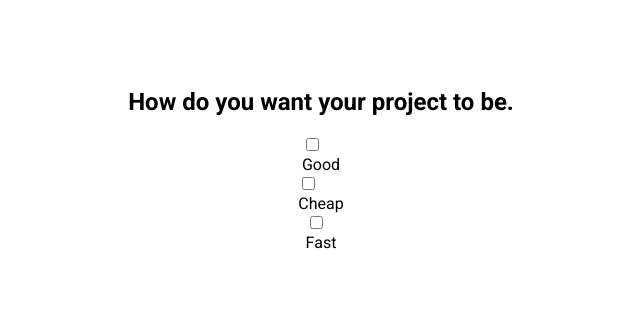
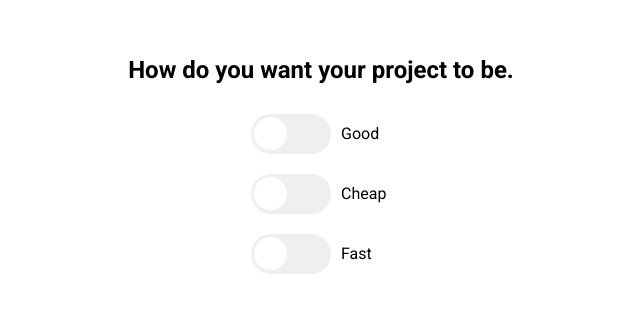
Before and after one commit to akyravish/fast_checkbox, a plain HTML site: page index.html in a window 1280 px wide. Shown: the part 240-552 px from the top of the page, without its empty margins (319-959 px from the left). Drawn offline with Linux system fonts and the light colour scheme.

Commit message:
add css lines

```diff
--- a/style.css
+++ b/style.css
@@ -14,3 +14,74 @@ body {
 	overflow: hidden;
 	margin: 0;
 }
+
+.toggle-container {
+	width: 200px;
+	margin: 10px 0;
+	display: flex;
+	align-items: center;
+}
+
+.toggle {
+	visibility: hidden;
+}
+
+.label {
+	width: 80px;
+	height: 40px;
+	background-color: #efefef;
+	border-radius: 50px;
+	display: inline-block;
+	margin: 0 10px 0;
+	position: relative;
+	cursor: pointer;
+	transition: all 0.3s linear;
+}
+
+.toggle:checked + .label {
+	background-color: blueviolet;
+	transition: all 0.3s linear;
+}
+
+.ball {
+	background-color: #fff;
+	width: 33px;
+	height: 33px;
+	border-radius: 50%;
+	position: absolute;
+	top: 3px;
+	left: 3px;
+	animation: motionOff 0.3s linear forwards;
+}
+
+.toggle:checked + .label .ball {
+	animation: motionOn 0.3s linear forwards;
+}
+
+@keyframes motionOn {
+	0% {
+		transform: translateX(0px) scale(1);
+	}
+
+	50% {
+		transform: translateX(20px) scale(1.2);
+	}
+
+	100% {
+		transform: translateX(40px) scale(1);
+	}
+}
+
+@keyframes motionOff {
+	0% {
+		transform: translateX(40px) scale(1);
+	}
+
+	50% {
+		transform: translateX(20px) scale(1.2);
+	}
+
+	100% {
+		transform: translateX(0px) scale(1);
+	}
+}
```
Lines whose indentation alone changed are shown as unchanged.
